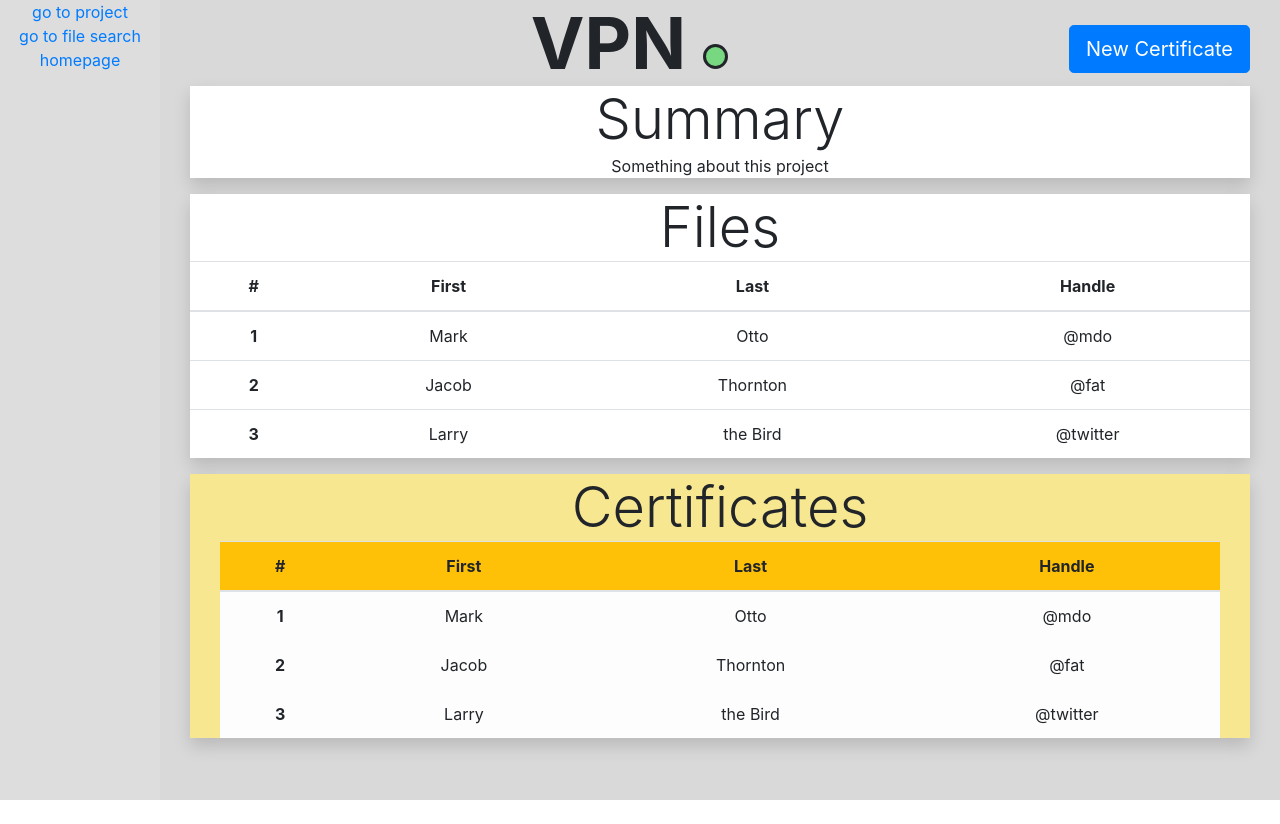
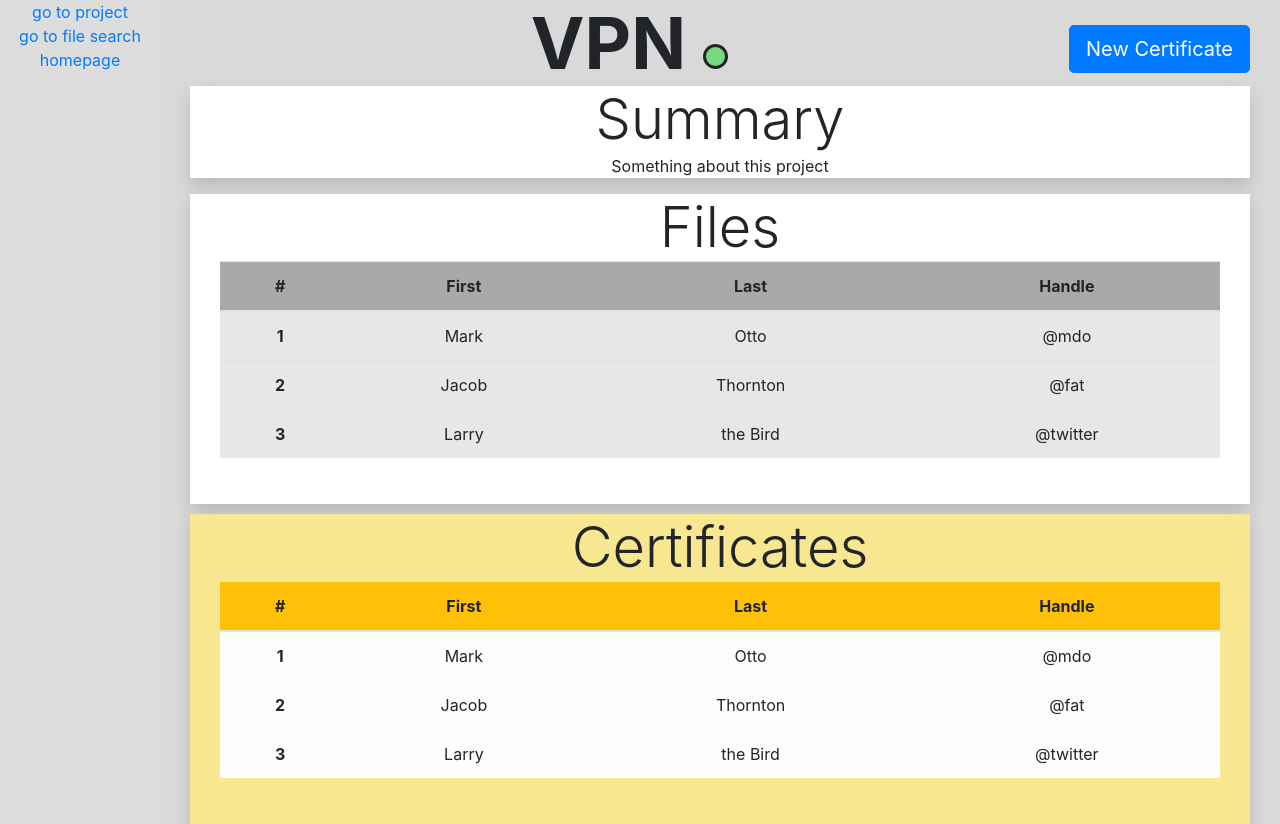
Before and after one commit to ProSe-Dev/prose, a React (Create React App) app in the folder client/: page /#/project in a window 1280 px wide. Before the commit the page ends 800 px from the top, so only its background shows below. Built offline with nearby package versions, Linux system fonts and the light colour scheme.

Commit message:
fixed margin padding issues of files and certificates

```diff
--- a/client/src/containers/MainContent/pages/ProjectPage/ProjectPage.css
+++ b/client/src/containers/MainContent/pages/ProjectPage/ProjectPage.css
@@ -32,6 +32,7 @@
 
 .files{
     background-color: #FFFFFF;
+    margin-bottom: 10px;
 }
 
 .certificates{
@@ -45,8 +46,14 @@
 .cert-table{
     padding-left: 30px;
     padding-right: 30px;
+    padding-bottom: 30px;
 }
 
+.files-table{
+    padding-left: 30px;
+    padding-right: 30px;
+    padding-bottom: 30px;
+}
 .title-container{
     margin-bottom:100px
 }
@@ -54,3 +61,11 @@
 .shadow{
     box-shadow: 5px 10px #c70606;
 }
+
+.file-row-dark{
+    background-color: #A9A9A9;
+}
+
+.file-row-light{
+    background-color: #E7E7E7;
+}
--- a/client/src/containers/MainContent/pages/ProjectPage/ProjectPage.jsx
+++ b/client/src/containers/MainContent/pages/ProjectPage/ProjectPage.jsx
@@ -25,7 +25,7 @@ class Files extends React.Component{
         <div class="display-4">
           Files
         </div>
-        <div>
+        <div class="files-table">
           {file_list}
         </div>
       </div>
@@ -97,7 +97,7 @@ function getFiles(){
   return(
     <table class="table">
         <thead>
-          <tr>
+          <tr class = "file-row-dark">
             <th scope="col">#</th>
             <th scope="col">First</th>
             <th scope="col">Last</th>
@@ -105,19 +105,19 @@ function getFiles(){
           </tr>
         </thead>
         <tbody>
-          <tr>
+          <tr class="file-row-light">
             <th scope="row">1</th>
             <td>Mark</td>
             <td>Otto</td>
             <td>@mdo</td>
           </tr>
-          <tr>
+          <tr class="file-row-light">
             <th scope="row">2</th>
             <td>Jacob</td>
             <td>Thornton</td>
             <td>@fat</td>
           </tr>
-          <tr>
+          <tr class="file-row-light">
             <th scope="row">3</th>
             <td>Larry</td>
             <td>the Bird</td>
```
